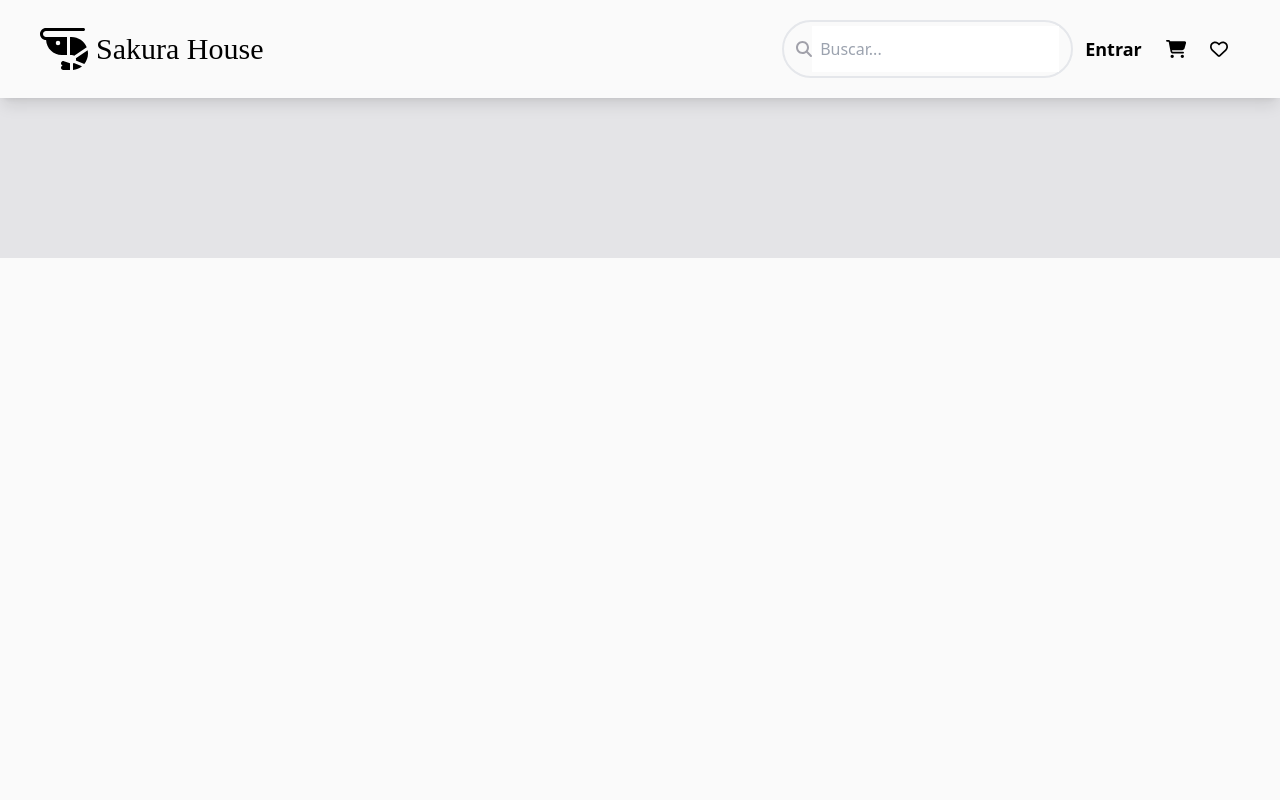
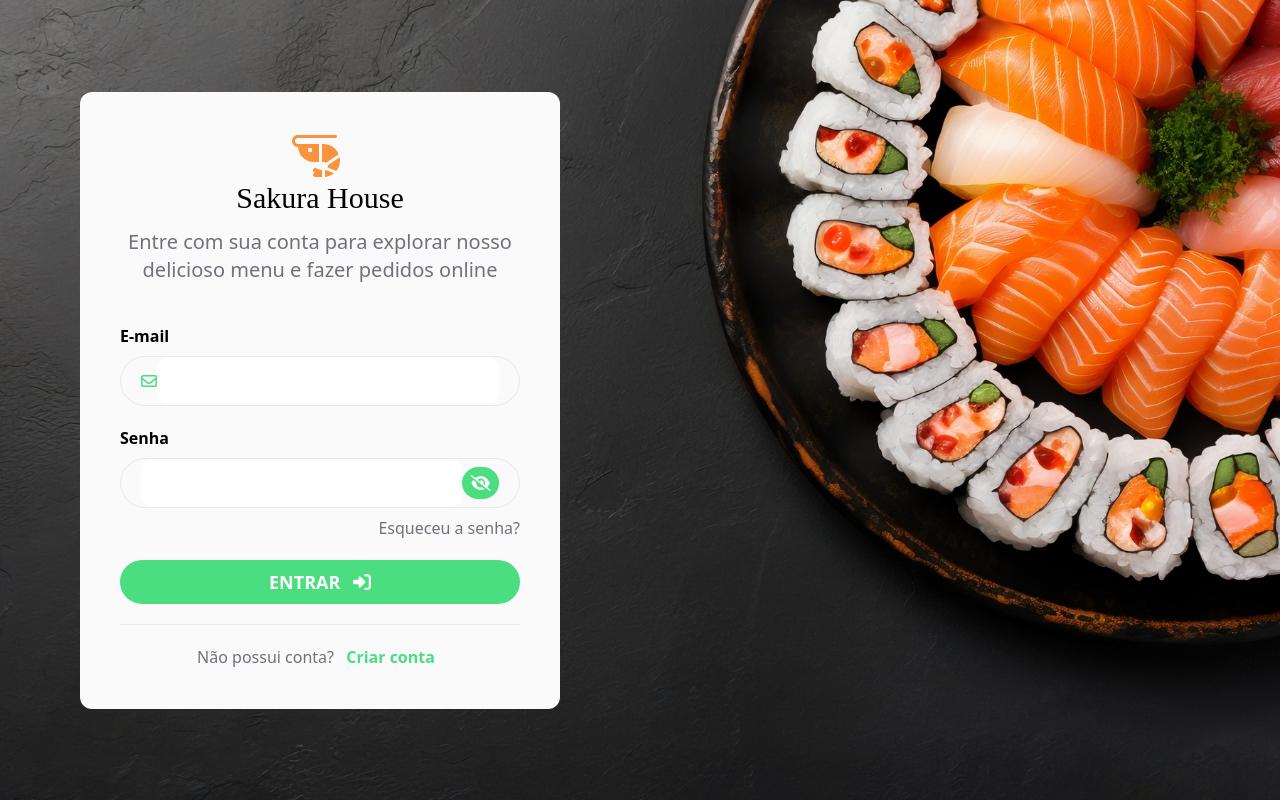
Before and after one commit to mechztcc/Sakura-Sushi-House-Nuxt, a Nuxt app: page /login in a window 1280 px wide. Before the commit this address had no page. Built offline with nearby package versions, Linux system fonts and the light colour scheme.

Commit message:
login page

```diff
--- a/app.vue
+++ b/app.vue
@@ -1,7 +1,5 @@
 <template>
-  <div>
-    <Navbar />
-    <RouterView />
-    <Footer />
-  </div>
+  <RouterView />
 </template>
+
+<script setup></script>
--- a/components/CartItem/index.vue
+++ b/components/CartItem/index.vue
@@ -1,7 +1,7 @@
 <template>
   <div class="grid grid-cols-3">
     <div class="col-span-1">
-      <img class="rounded-xl" src="~assets/sushi/sushi.jpg" />
+      <img class="rounded-xl" src="~assets/sushi/chicken-noodle.jpg" />
     </div>
 
     <div class="col-span-2">
--- a/components/Navbar/index.vue
+++ b/components/Navbar/index.vue
@@ -4,7 +4,7 @@
   >
     <div class="flex items-center">
       <font-awesome-icon class="mr-2" :icon="['fas', 'shrimp']" :size="'3x'" />
-      <NuxtLink to="/home">
+      <NuxtLink to="/">
         <h1 class="text-3xl title">Sakura House</h1>
       </NuxtLink>
     </div>
@@ -20,9 +20,11 @@
           placeholder="Buscar..."
         />
       </div>
-      <button class="hover:text-green-400 font-semibold text-lg mx-3">
-        Entrar
-      </button>
+      <NuxtLink to="/login">
+        <button class="hover:text-green-400 font-semibold text-lg mx-3">
+          Entrar
+        </button>
+      </NuxtLink>
       <NuxtLink to="/cart">
         <button
           class="hover:text-green-400 font-semibold text-lg mx-3"
@@ -31,7 +33,10 @@
           <font-awesome-icon :icon="['fas', 'cart-shopping']" />
         </button>
       </NuxtLink>
-      <button class="hover:text-green-400 font-semibold text-lg mx-3">
+      <button
+        class="hover:text-green-400 font-semibold text-lg mx-3"
+        type="button"
+      >
         <font-awesome-icon :icon="['far', 'heart']" />
       </button>
     </div>
--- /dev/null
+++ b/layouts/default.vue
@@ -0,0 +1,11 @@
+<template>
+  <div>
+    <Navbar />
+    <slot></slot>
+    <Footer />
+  </div>
+</template>
+
+<script setup></script>
+
+<style lang="css" scoped></style>
--- /dev/null
+++ b/layouts/no-navbar.vue
@@ -0,0 +1,9 @@
+<template>
+  <div>
+    <Nuxt />
+  </div>
+</template>
+
+<script setup></script>
+
+<style lang="css" scoped></style>
--- a/pages/cart.vue
+++ b/pages/cart.vue
@@ -1,4 +1,5 @@
 <template>
+  <NuxtLayout :name="'default'">
     <div class="grid grid-cols-3 mx-5 md:mx-20 py-10">
       <div class="col-span-1">
         <div class="flex flex-col h-full justify-center">
@@ -53,7 +54,9 @@
 
             <div class="flex flex-col mt-3">
               <span class="text-zinc-500">Total</span>
-            <span class="text-green-400 font-semibold text-4xl title">R$ 120,00</span>
+              <span class="text-green-400 font-semibold text-4xl title"
+                >R$ 120,00</span
+              >
             </div>
           </div>
         </div>
@@ -72,6 +75,7 @@
         </div>
       </div>
     </div>
+  </NuxtLayout>
 </template>
 
 <script setup></script>
--- a/pages/home.vue
+++ b/pages/index.vue
@@ -1,13 +1,15 @@
 <template>
-  <div>
+  <NuxtLayout :name="'default'">
     <Banner />
     <ListCardFoods :title="'Recomendados'" />
     <ListCardFoods :title="'Pratos Executivos'" :icon="['fas', 'utensils']" />
     <ListCardFoods :title="'Combos'" :icon="['fas', 'bowl-rice']" />
     <ListCardFoods :title="'Pratos Quentes'" :icon="['fas', 'mug-hot']" />
-  </div>
+  </NuxtLayout>
 </template>
 
-<script setup></script>
+<script setup>
+definePageMeta({ layout: "default" });
+</script>
 
 <style lang="scss" scoped></style>
--- /dev/null
+++ b/pages/login.vue
@@ -0,0 +1,82 @@
+<template>
+  <div class="grid grid-cols-1 md:grid-cols-2 bg-cover min-h-screen">
+    <div
+      class="col-span-1 md:col-span-1 px-5 md:px-20 py-5 md:py-20 flex items-center"
+    >
+      <div class="flex flex-col p-5 bg-zinc-50 w-full rounded-xl md:p-10">
+        <font-awesome-icon
+          class="mr-2 text-orange-400"
+          :icon="['fas', 'shrimp']"
+          :size="'3x'"
+        />
+        <NuxtLink to="/">
+          <h1 class="title text-3xl text-center cursor-pointer">
+            Sakura House
+          </h1>
+        </NuxtLink>
+        <span class="text-xl text-zinc-500 text-center mt-3"
+          >Entre com sua conta para explorar nosso delicioso menu e fazer
+          pedidos online</span
+        >
+
+        <label for="" class="mb-2 mt-10 font-semibold">E-mail</label>
+        <div class="flex w-full items-center border rounded-full px-5">
+          <font-awesome-icon :icon="['far', 'envelope']"  class="text-green-400  rounded-full"/>
+          <input type="text" class="p-3 rounded-xl outline-none w-full" />
+        </div>
+
+        <label for="" class="mb-2 mt-5 font-semibold">Senha</label>
+        <div class="flex w-full items-center border rounded-full px-5">
+          <input
+            :type="isPass ? 'text' : 'password'"
+            class="p-3 rounded-xl outline-none w-full"
+          />
+          <font-awesome-icon
+            class="p-2 bg-green-400 rounded-full text-white cursor-pointer w-6 hover:shadow-xl hover:shadow-green-200"
+            @click="onHandleVisibility"
+            :icon="isPass ? ['fas', 'eye'] : ['fas', 'eye-slash']"
+          />
+        </div>
+
+        <span
+          class="text-end hover:text-green-400 text-zinc-500 mt-2 cursor-pointer"
+          >Esqueceu a senha?</span
+        >
+
+        <button
+          class="text-white bg-green-400 hover:bg-green-500 hover:shadow-xl mt-5 hover:shadow-green-200 font-semibold text-lg py-2 px-3 rounded-full w-full mr-2"
+        >
+          ENTRAR
+          <font-awesome-icon :icon="['fas', 'right-to-bracket']" class="ml-2" />
+        </button>
+
+        <hr class="my-5" />
+        <span class="text-center text-zinc-500 cursor-pointer"
+          >Não possui conta?
+          <b class="text-green-400 mx-2">Criar conta</b></span
+        >
+      </div>
+    </div>
+  </div>
+</template>
+
+<script setup>
+import { ref } from "vue";
+
+const isPass = ref(false);
+
+definePageMeta({ layout: "no-navbar" });
+
+function onHandleVisibility() {
+  isPass.value = !isPass.value;
+}
+</script>
+
+<style lang="css" scoped>
+.bg-cover {
+  background-image: url("assets/sushi/login.jpg");
+  background-size: cover;
+  background-position: center;
+  height: 300px;
+}
+</style>
```
Also changed, not shown: assets/sushi/login.jpg (added). Lines whose indentation alone changed are shown as unchanged.
